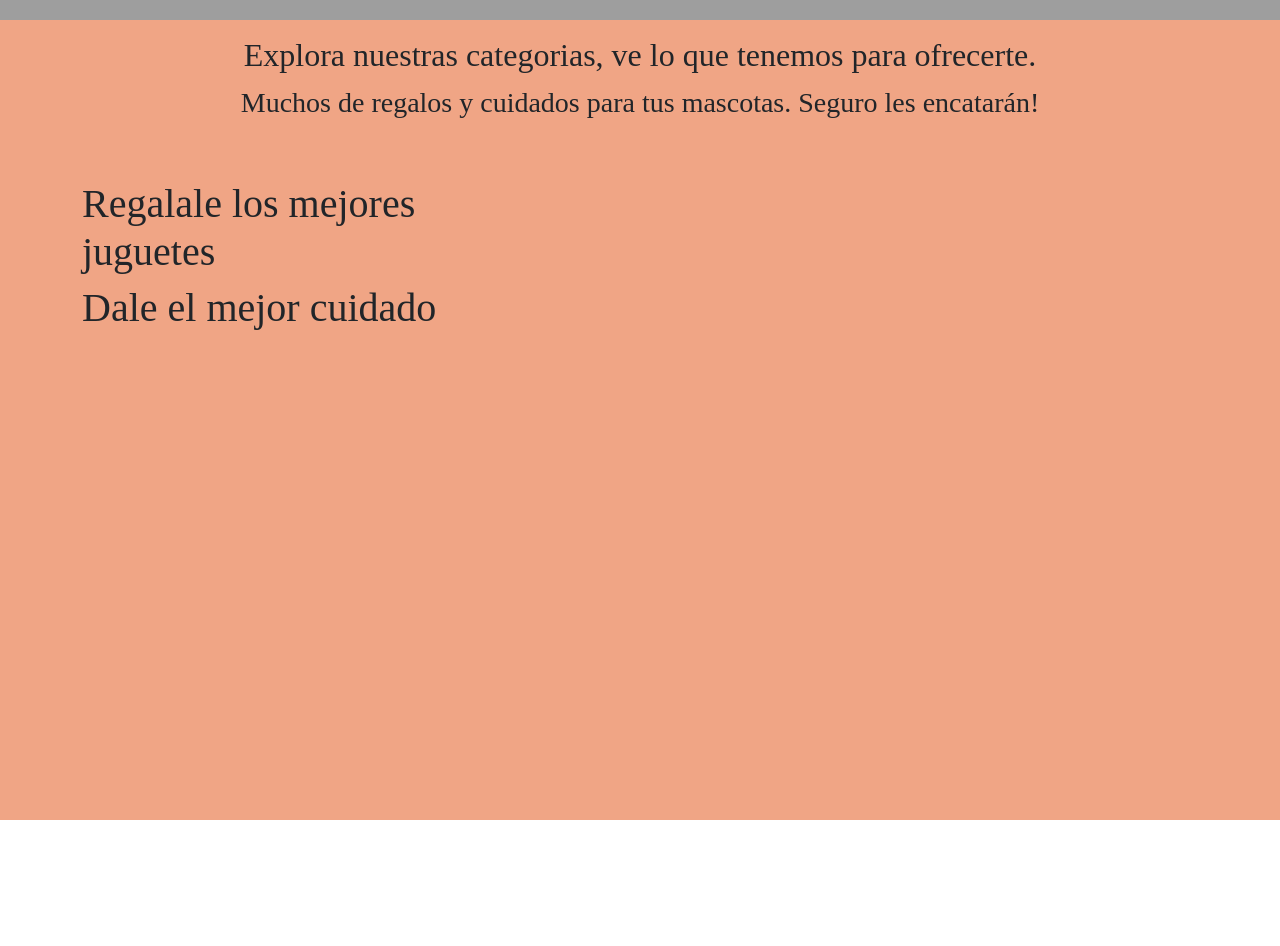
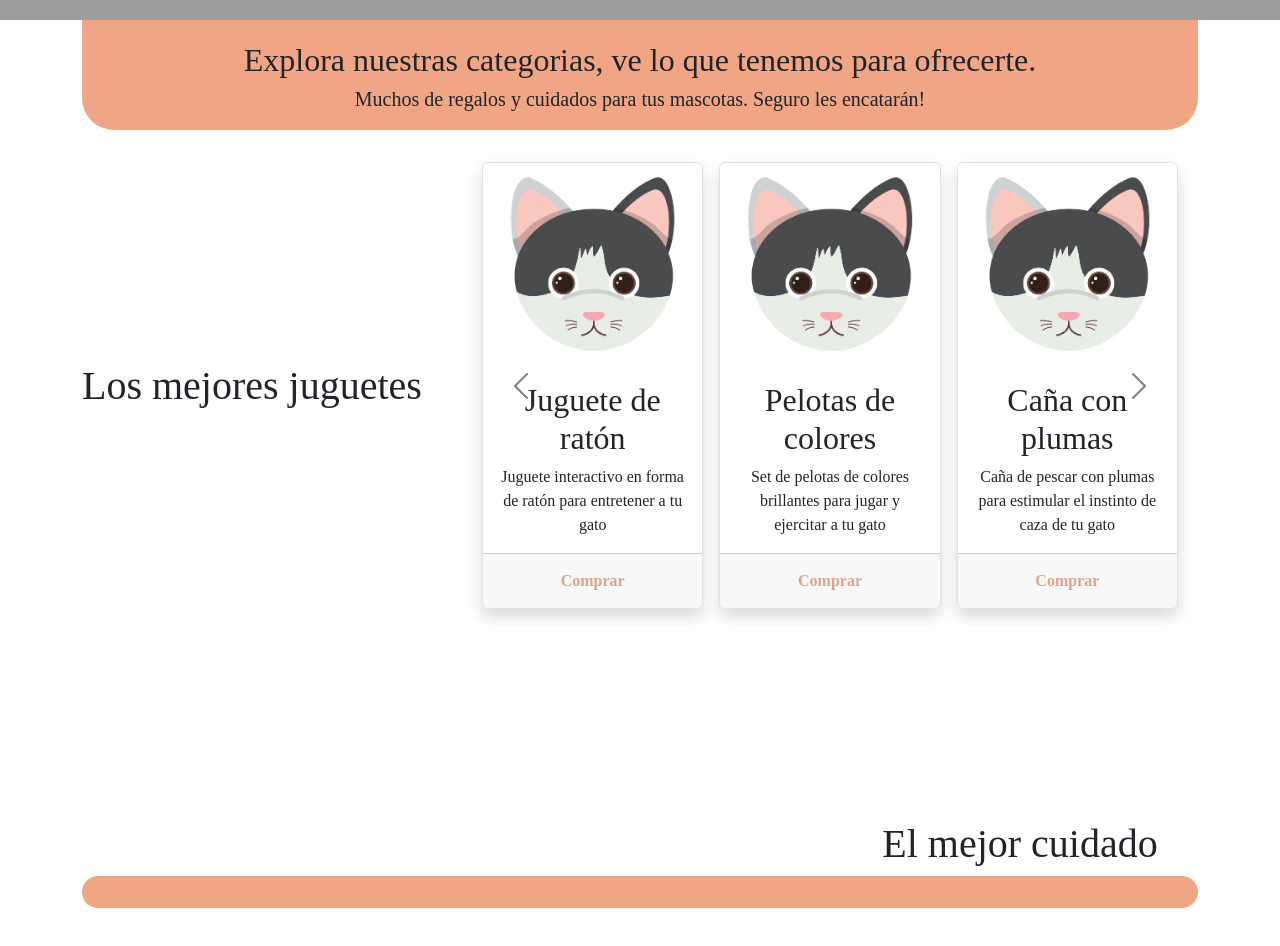
Before and after one commit to SagoDev/Proyecto-web-Mundo-Felino-Shop, a plain HTML site: page index.html in a window 1280 px wide. Shown: the part 780-1726 px from the top of the page. Before the commit the page ends 1600 px from the top, so only its background shows below. Drawn offline with nearby package versions, Linux system fonts and the light colour scheme; grey boxes are pictures that could not be loaded; a web font is replaced by a local one.

Commit message:
Products Section v2

```diff
--- a/css/style.css
+++ b/css/style.css
@@ -12,3 +12,16 @@ header {
         background-color: rgb(219, 165, 137);
     }
 }
+
+.card {
+    width: calc(100%/3);
+}
+
+.products-section{
+    height: 200vh;;
+}
+
+.btnBuy{
+    color: rgb(219, 165, 137) !important;
+    font-weight: bold;
+}
--- a/index.html
+++ b/index.html
@@ -63,23 +63,57 @@
   </header>
   <main>
     <!--products section-->
-    <section class="vh-100 c-salmon f-spartan">
+    <section class="products-section f-spartan">
       <div class="container bg-transparent">
-        <div class="main-text-field d-flex justify-content-center align-items-center flex-column p-3 mb-4">
-          <h1 class="f-barlow fs-2">Explora nuestras categorias, ve lo que tenemos para ofrecerte.</h1>
-          <p class="fs-3">Muchos de regalos y cuidados para tus mascotas. Seguro les encatarán!</p>
-        </div>
-        <div class="toys row">
-          <div class="col-md-4 title-toys-field">
-            <h1 class="">Regalale los mejores juguetes</h1>
+        <div class="vh-100">
+          <div class="top-text-field vh-25 d-flex justify-content-center align-items-center flex-column p-3 c-salmon rounded-5 rounded-top-0">
+            <div class="f-barlow fs-2">Explora nuestras categorias, ve lo que tenemos para ofrecerte.</div>
+            <div class="fs-5 f-barlow">Muchos de regalos y cuidados para tus mascotas. Seguro les encatarán!</div>
           </div>
-          <div class="col-md-8" id="slider-toys">
+          <div class="toys row vh-75">
+            <div class="col-md-4 title-toys-field d-flex align-items-center text-center f-barlow">
+              <div class="fs-1 f-spartan">Los mejores juguetes</div>
+            </div>
+            <div class="col-md-8 f-barlow p-3">
+              <div id="carouselExample" class="carousel carousel-dark slide">
+                <div class="carousel-inner d-flex">
+                  <div class="carousel-item active p-3">
+                    <div class="card-wrapper d-flex gap-3"  id="item-carousel-1">
+                    </div>
+                  </div>
+                  <div class="carousel-item p-3">
+                    <div class="card-wrapper d-flex gap-3" id="item-carousel-2">
+                    </div>
+                  </div>
+                  <div class="carousel-item p-3">
+                    <div class="card-wrapper d-flex gap-3" id="item-carousel-3">
 
+                    </div>
+                  </div>
+                </div>
+                <button class="carousel-control-prev" type="button" data-bs-target="#carouselExample" data-bs-slide="prev">
+                  <span class="carousel-control-prev-icon" aria-hidden="true"></span>
+                  <span class="visually-hidden">Previous</span>
+                </button>
+                <button class="carousel-control-next" type="button" data-bs-target="#carouselExample" data-bs-slide="next">
+                  <span class="carousel-control-next-icon" aria-hidden="true"></span>
+                  <span class="visually-hidden">Next</span>
+                </button>
+              </div>
+            </div>
           </div>
         </div>
-        <div class="healthcare-carousel">
-          <div class="title-toys-field">
-            <h1 class="">Dale el mejor cuidado</h1>
+        <div class="vh-100">
+          <div class="healthcare row vh-75">
+            <div class="col-md-8">
+
+            </div>
+            <div class="col-md-4 title-toys-field fs-1 d-flex justify-content-center align-items-center">
+              <h1 class="">El mejor cuidado</h1>
+            </div>
+          </div>
+          <div class="buttom-text-field vh-25 d-flex justify-content-center align-items-center flex-column p-3 c-salmon rounded-5 rounded-buttom-0">
+
           </div>
         </div>
       </div>
--- a/js/script.js
+++ b/js/script.js
@@ -1,30 +1,31 @@
 function getToys() {
+
   fetch('/json/toys.json')
     .then(response => response.json())
     .then(data => {
-            const toysList = document.getElementById('');
       data.juguetes_gatos.forEach(toy => {
-                toysList.innerHTML += `
-                <div class="card f-barlow" style="height: 300px;">
-                <img src="${toy.imagen}" class="card-image-top" alt="">
-                <div class="card-body">
-                  <h2 class="product-name card-title text-center">${toy.nombre}</h2>
-                  <p class="card-text product-description">${toy.descripcion}</p>
-                  <div class="product-price">$${toy.precio}</div>
-                  <div class="rating d-flex justify-content-center text-center">
-                    <i class="bi bi-star checked"></i>
-                    <i class="bi bi-star checked"></i>
-                    <i class="bi bi-star checked"></i>
-                    <i class="bi bi-star checked"></i>
-                    <i class="bi bi-star checked"></i>
-                    <div class="product-reviews">(${toy.reviews} reviews)</div>
+
+        let card = `<div class="card border shadow" style="width: 18rem">
+        <div>
+        <img src="img/products/default.png" class="card-img-top img-fluid">
         </div>
-                  <div class="btns">
-                    <button type="button" class="fs-5">Añadir<i class="bi bi-cart-plus"></i></button>
+        <div class="card-body d-flex justify-content-center align-items-center flex-column text-center">
+          <h2>${toy.nombre}</h2>
+          <p class="card-text">${toy.descripcion}</p>
         </div>
+        <div class="card-footer text-center">
+        <a href="#" class="btn btnBuy">Comprar</a>
         </div>
-              </div>
-                `;
+      </div>`;
+
+
+        if (toy.id <= 3) {
+          document.getElementById('item-carousel-1').innerHTML += card;
+        } else if (toy.id > 3 && toy.id <= 6) {
+          document.getElementById('item-carousel-2').innerHTML += card;
+        } else if (toy.id > 6 && toy.id <= 9) {
+          document.getElementById('item-carousel-3').innerHTML += card;
+        }
       });
     })
 }
--- a/json/toys.json
+++ b/json/toys.json
@@ -5,7 +5,6 @@
         "nombre": "Juguete de ratón",
         "descripcion": "Juguete interactivo en forma de ratón para entretener a tu gato",
         "precio": 9.99,
-        "imagen": "https://www.turacion.com/images/thumbs/0005067_raton-juguete-ferplast_600.jpeg",
         "reviews":23
       },
       {
@@ -13,7 +12,6 @@
         "nombre": "Pelotas de colores",
         "descripcion": "Set de pelotas de colores brillantes para jugar y ejercitar a tu gato",
         "precio": 7.99,
-        "imagen": "https://encrypted-tbn0.gstatic.com/images?q=tbn:ANd9GcTSesBgdM9hHDfFLP2lUdg88FIww2XbtqUMPIj0DPKj0G0UlasPX_bJdFkgYdgY9gZRnMI&usqp=CAU",
         "reviews":28
       },
       {
@@ -21,15 +19,13 @@
         "nombre": "Caña con plumas",
         "descripcion": "Caña de pescar con plumas para estimular el instinto de caza de tu gato",
         "precio": 12.99,
-        "imagen": "https://www.agropecuariaagraciada.com.uy/wp-content/uploads/2022/08/WhatsApp-Image-2023-01-03-at-13.20.58.jpeg",
         "reviews":19
       },
       {
         "id": 4,
         "nombre": "Túnel de juego",
-        "descripcion": "Túnel plegable para que tu gato se divierta correteando y escondiéndose",
+        "descripcion": "Túnel plegable para que se divierta correteando y escondiéndose",
         "precio": 19.99,
-        "imagen": "https://gatificando.com/wp-content/uploads/tunel-gatificando-gatos.jpg",
         "reviews":21
       },
       {
@@ -37,15 +33,13 @@
         "nombre": "Peluche interactivo",
         "descripcion": "Peluche que emite sonidos al ser presionado para estimular a tu gato",
         "precio": 14.99,
-        "imagen": "https://prod-resize.tiendainglesa.com.uy/images/medium/P551010-1.jpg?20230523130021,Gato-de-Peluche-con-Sonido-PHI-PHI-TOYS-30-cm-en-Tienda-Inglesa",
         "reviews":12
       },
       {
         "id": 6,
         "nombre": "Cañita con cascabeles",
-        "descripcion": "Caña con cascabeles para jugar y compartir momentos divertidos con tu gato",
+        "descripcion": "Caña con cascabeles para jugar con tu gato",
         "precio": 8.99,
-        "imagen": "https://goldpet.es/82452-large_default/baston-con-muneco-y-cascabel-para-gatos-ferribiella.jpg",
         "reviews":31
       },
       {
@@ -53,7 +47,6 @@
         "nombre": "Bolas de lana",
         "descripcion": "Bolas suaves de lana para que tu gato juegue y las persiga",
         "precio": 6.99,
-        "imagen": "https://m.media-amazon.com/images/I/71Mw7z1SamL.jpg",
         "reviews":25
       },
       {
@@ -61,7 +54,6 @@
         "nombre": "Juguete de plumas",
         "descripcion": "Varita con plumas para despertar el instinto cazador de tu gato",
         "precio": 10.99,
-        "imagen": "https://www.americanpet.com.uy/images/virtuemart/product/resized/ME6113_640x640.jpg",
         "reviews":23
       },
       {
@@ -69,7 +61,6 @@
         "nombre": "Laberinto de bolas",
         "descripcion": "Juguete con bolas en un laberinto para mantener entretenido a tu gato",
         "precio": 24.99,
-        "imagen": "https://cdn.manomano.com/images/images_products/30054873/P/93364799_1.jpg",
         "reviews":27
       },
       {
@@ -77,7 +68,6 @@
         "nombre": "Ratón electrónico",
         "descripcion": "Ratón electrónico que se mueve para estimular la curiosidad de tu gato",
         "precio": 17.99,
-        "imagen": "https://f.fcdn.app/imgs/331aca/www.elcapitan.com.uy/capiuy/f258/original/catalogo/DGS-PET2204-11_DGS-PET2204-11_4/2000-2000/raton-control-remoto-juguete-gatos-raton-control-remoto-juguete-gatos.jpg",
         "reviews":44
       }
     ]
```
Also changed, not shown: img/products/default.png (added). Lines whose indentation alone changed are shown as unchanged.
